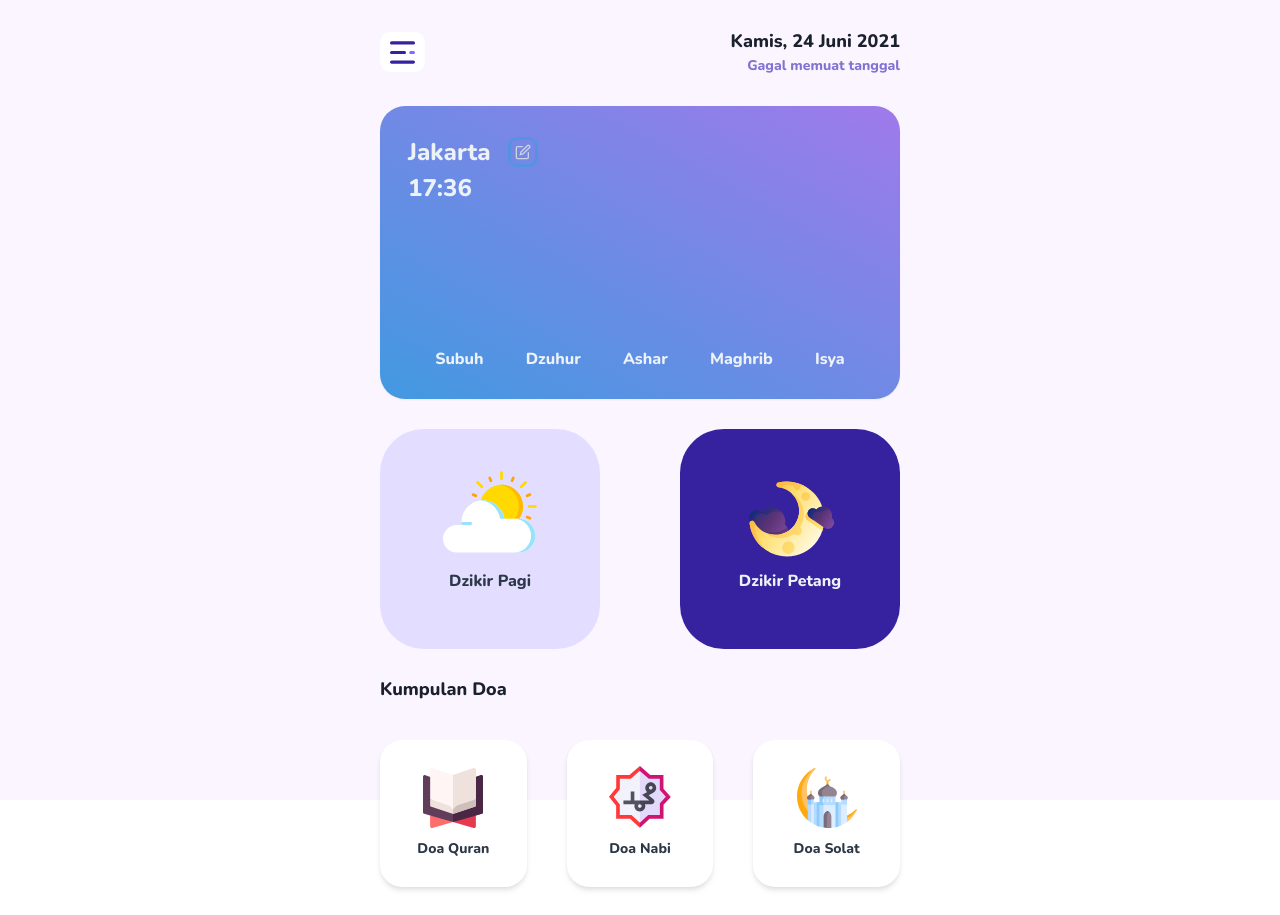
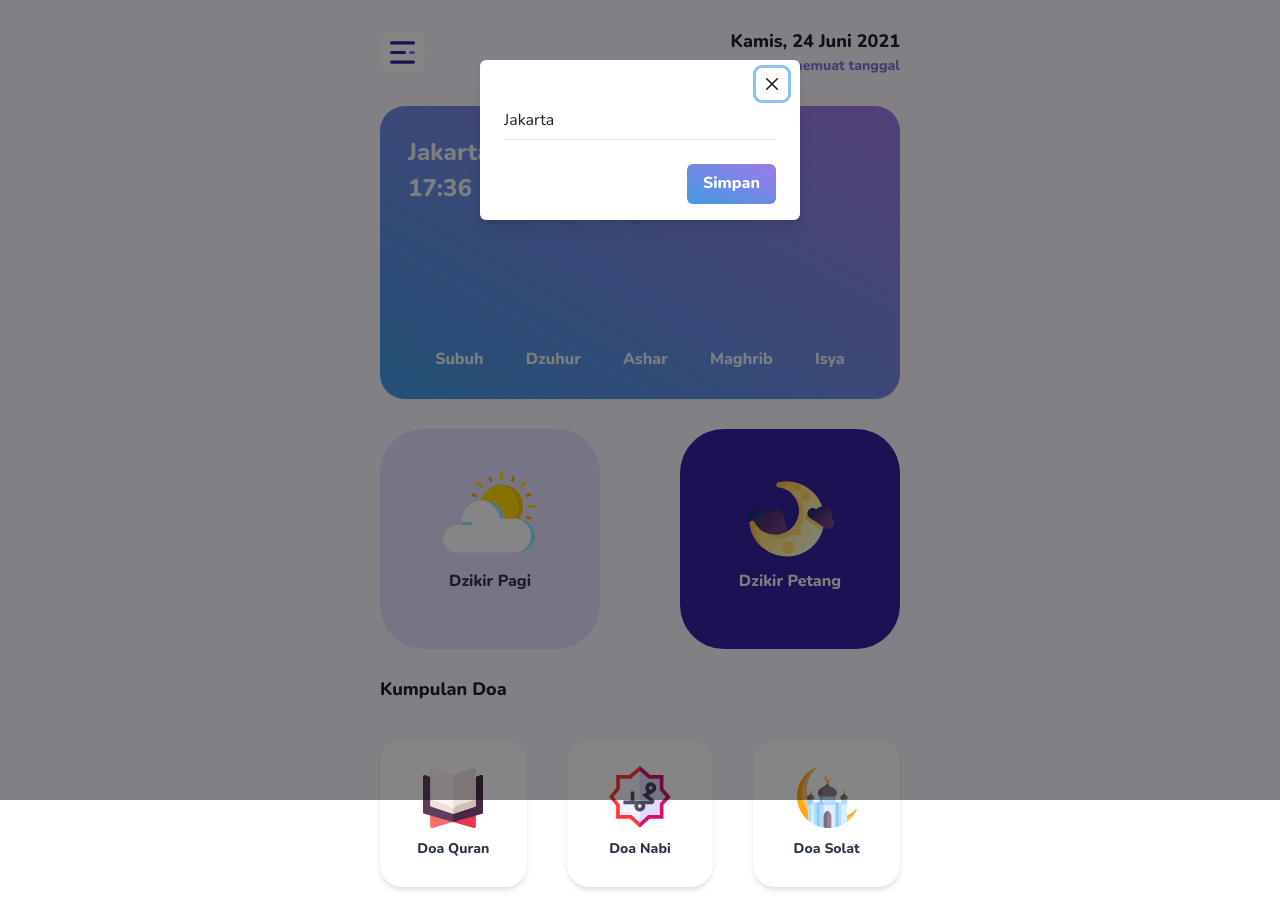
Before and after one commit to hurifajri/muslim, a Next.js app: page / in a window 1280 px wide. Both pictures are taken after a click on the button 522 px from the left and 152 px from the top of the page. Built offline with nearby package versions, Linux system fonts and the light colour scheme; no server answers.

Commit message:
Add city handler

```diff
--- a/pages/index.tsx
+++ b/pages/index.tsx
@@ -4,12 +4,22 @@ import Head from 'next/head';
 import {
   AspectRatio,
   Box,
+  Button,
   Container,
   Flex,
   Heading,
   IconButton,
+  Input,
+  Modal,
+  ModalBody,
+  ModalCloseButton,
+  ModalContent,
+  ModalFooter,
+  ModalHeader,
+  ModalOverlay,
   SkeletonText,
   Text,
+  useDisclosure,
 } from '@chakra-ui/react';
 import React, { ReactNode, useState } from 'react';
 
@@ -38,7 +48,9 @@ const Icons: iTocIcons = {
 
 const Home = (): ReactNode => {
   // Default city
-  const [city] = useState('Jakarta');
+  const initialCity = localStorage?.getItem('city') ?? 'Jakarta';
+  const [city, setCity] = useState(initialCity);
+  const [tempCity, setTempCity] = useState('');
 
   const { gregDate, gregTime } = useGregDate();
   const { timings, hijriDate, isLoading, isError } = useHijriDate(city);
@@ -51,6 +63,19 @@ const Home = (): ReactNode => {
     name: key,
     time: ptValues[i],
   }));
+
+  // Change city
+  const { isOpen, onOpen, onClose } = useDisclosure();
+
+  const handleChangeCity = (event: {
+    target: { value: React.SetStateAction<string> };
+  }) => setTempCity(event.target.value);
+
+  const handleClickCity = () => {
+    localStorage.setItem('city', tempCity);
+    setCity(tempCity);
+    onClose();
+  };
 
   return (
     <Box bgColor="purple.50" h="100vh">
@@ -138,6 +163,7 @@ const Home = (): ReactNode => {
                     <IconButton
                       aria-label="Change city"
                       bgColor="transparent"
+                      onClick={onOpen}
                       p={0}
                       w={6}
                       h={6}
@@ -244,6 +270,38 @@ const Home = (): ReactNode => {
           </Flex>
         </Flex>
       </Container>
+      {/* Change city modal */}
+      <Modal
+        isOpen={isOpen}
+        onClose={onClose}
+        closeOnOverlayClick={false}
+        motionPreset="scale"
+        size="xs"
+      >
+        <ModalOverlay />
+        <ModalContent>
+          <ModalHeader></ModalHeader>
+          <ModalCloseButton />
+          <ModalBody>
+            <Input
+              placeholder="Ganti kota"
+              defaultValue={city}
+              variant="flushed"
+              onChange={handleChangeCity}
+            />
+          </ModalBody>
+
+          <ModalFooter>
+            <Button
+              colorScheme="purple"
+              bgGradient="linear(to-bl, purple.400, blue.400)"
+              onClick={handleClickCity}
+            >
+              Simpan
+            </Button>
+          </ModalFooter>
+        </ModalContent>
+      </Modal>
     </Box>
   );
 };
```
